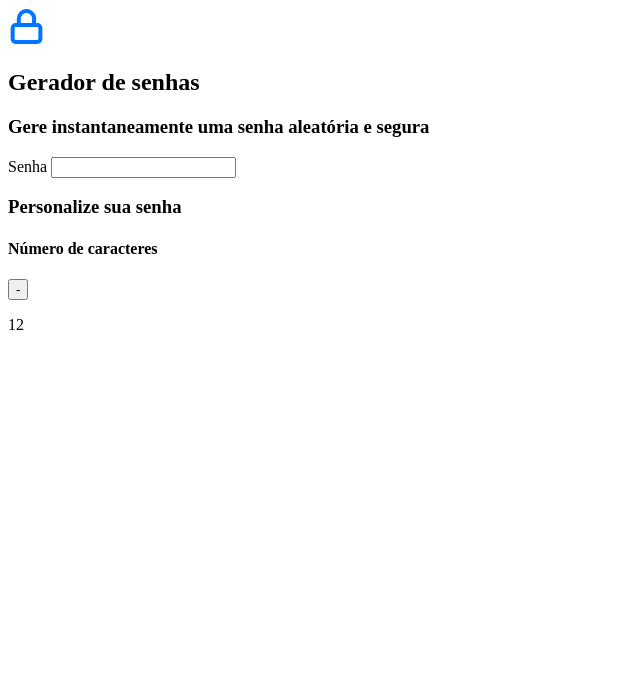
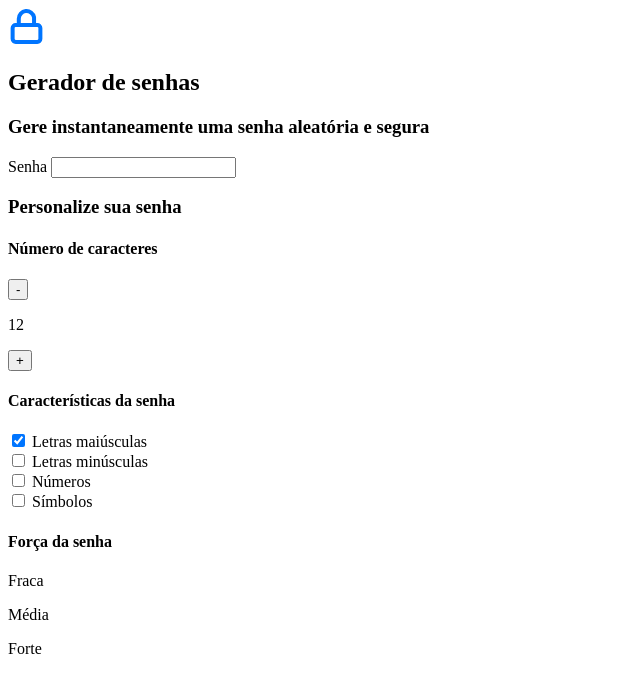
Before and after one commit to Madhyy/senhas, a plain HTML site: page index.html in a window 1280 px wide. Shown: the whole page, without its empty margins (0-640 px from the left). Drawn offline with Linux system fonts and the light colour scheme.

Commit message:
Add files via upload

```diff
--- a/index.html
+++ b/index.html
@@ -27,7 +27,38 @@
                     <div class="parametro-senha-botoes">
                         <button class="paramtro-senha__botao">-</button>
                         <p class="parametro-senha__texto">12</p>
+                        <button class="parametro-senha__botao">+</button>
                     </div>
+                </div>
+                <div class="parametro-senha">
+                    <h4 class="parametro-senha__titulo">Características da senha</h4>
+                    <div class="parametro-senha-checkbox">
+                        <input name="maiusculo" type="checkbox" class="checkbox" checked>
+                        <label for="maiusculo">Letras maiúsculas</label>
+                    </div>
+                    <div class="parametro-senha-checkbox">
+                        <input name="minusculo" type="checkbox" class="checkbox">
+                        <label for="minusculo">Letras minúsculas</label>
+                    </div>
+                    <div class="parametro-senha-checkbox">
+                        <input name="numero" type="checkbox" class="checkbox">
+                        <label for="numero">Números</label>
+                    </div>
+                    <div class="parametro-senha-checkbox">
+                        <input name="simbolo" type="checkbox" class="checkbox">
+                        <label for="simbolo">Símbolos</label>
+                    </div>
+                </div>
+                <div class="parametro-senha">
+                    <h4 class="parametro-senha__titulo">Força da senha</h4>
+                    <div class="barra"></div>
+                    <div class="forca fraca"></div>
+                    <div class="parametro-seenha-textos">
+                        <p>Fraca</p>
+                        <p>Média</p>
+                        <p>Forte</p>
+                    </div>
+                    <p class="entropia"></p>
                 </div>
             </div>
         </div>
```
